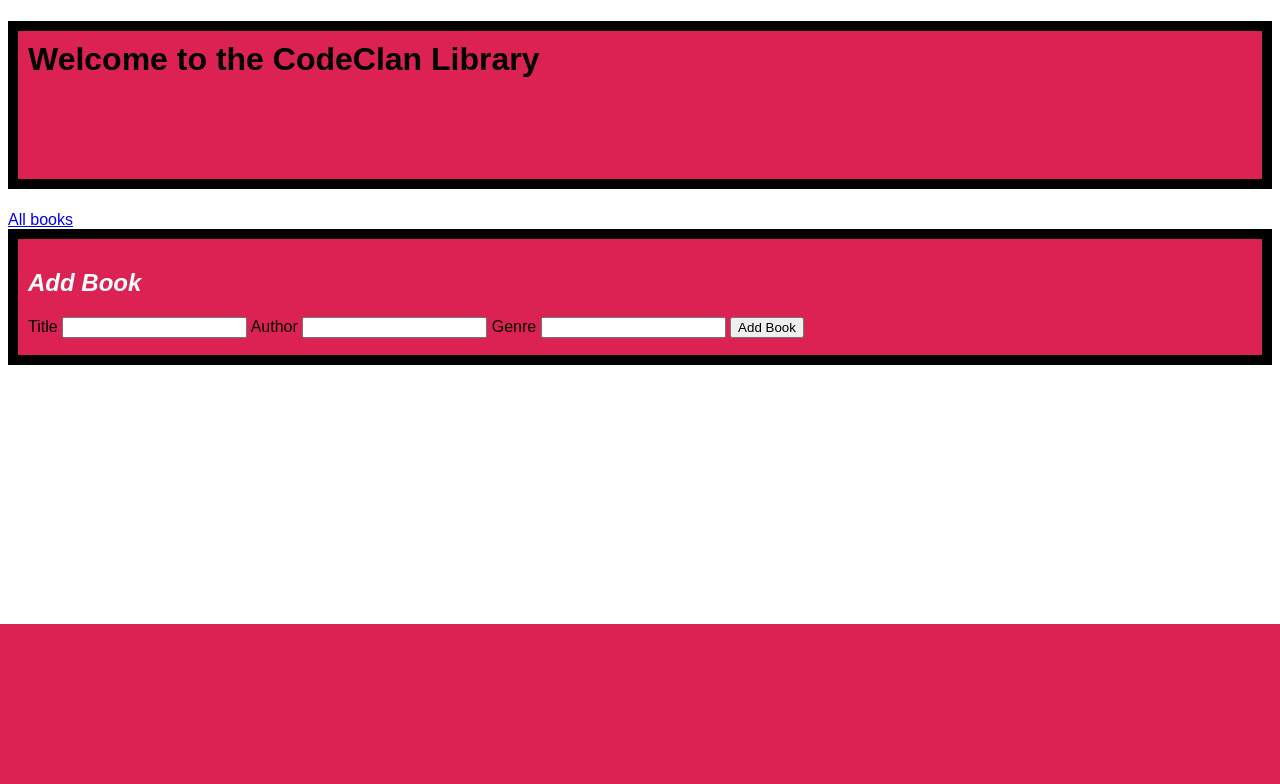
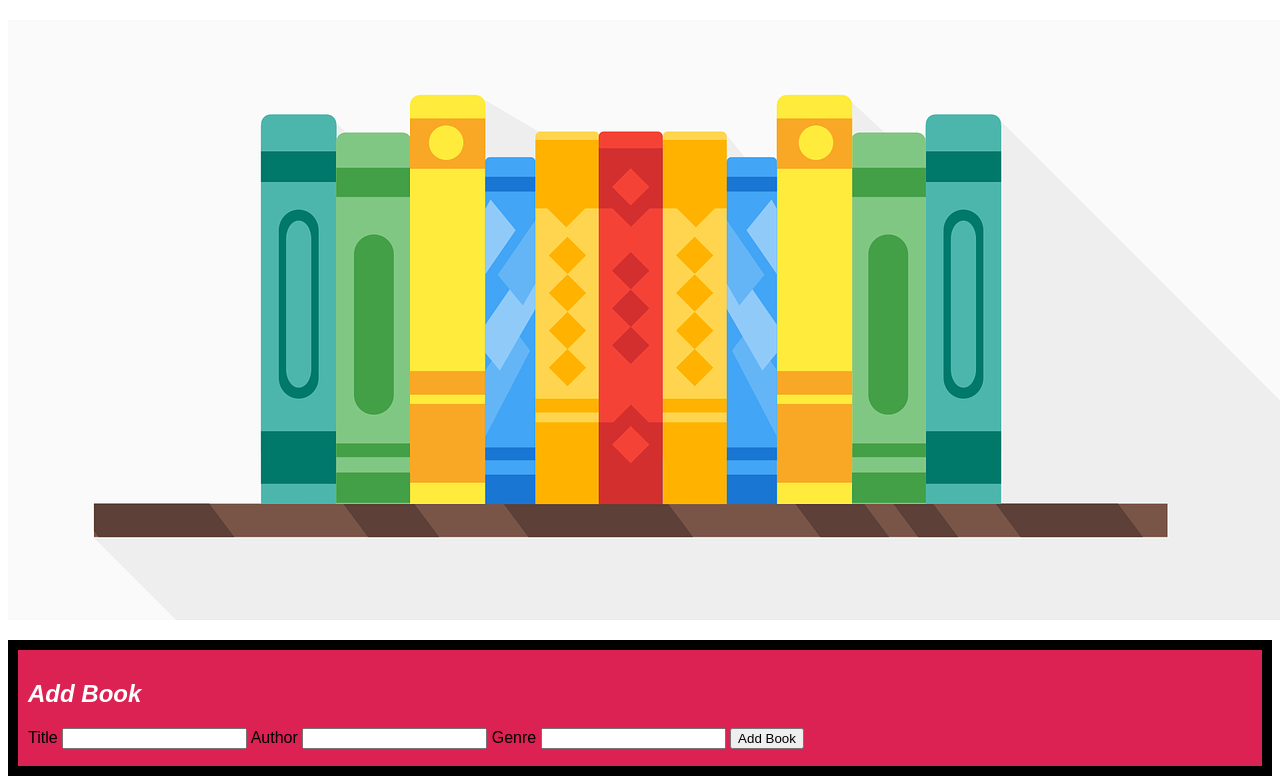
Before and after one commit to WaxenOsprey/codeclan_homework, a Flask app: page / in a window 1280 px wide. Shown: the part 176-960 px from the top of the page. Before the commit the page ends 800 px from the top, so only its background shows below. Run offline with Flask 2, Linux system fonts and the light colour scheme.

Commit message:
more css

```diff
--- a/w3_flask_library/static/styles.css
+++ b/w3_flask_library/static/styles.css
@@ -52,10 +52,11 @@ header > h1 > a:active {
 
 .book {
     border-style: solid;
-    border-width: 10px;
+    border-width: 15px;
     border-color: #dc2153;
     padding: 10px;
     text-align: center;
+    margin: 10px;
 }
 
 .book > a {
--- a/w3_flask_library/templates/home.html
+++ b/w3_flask_library/templates/home.html
@@ -2,8 +2,7 @@
 
 {% block content %}
 <body>
-    <h1 class="home-banner">Welcome to the CodeClan Library</h1>
-    <a href="/books">All books</a>
+    <a href="/books"><img src="/static/books.png" alt="bookshelf"></a>
 </body>
 </html>
 {% endblock  %}
```
Also changed, not shown: w3_flask_library/static/books.png (added).
